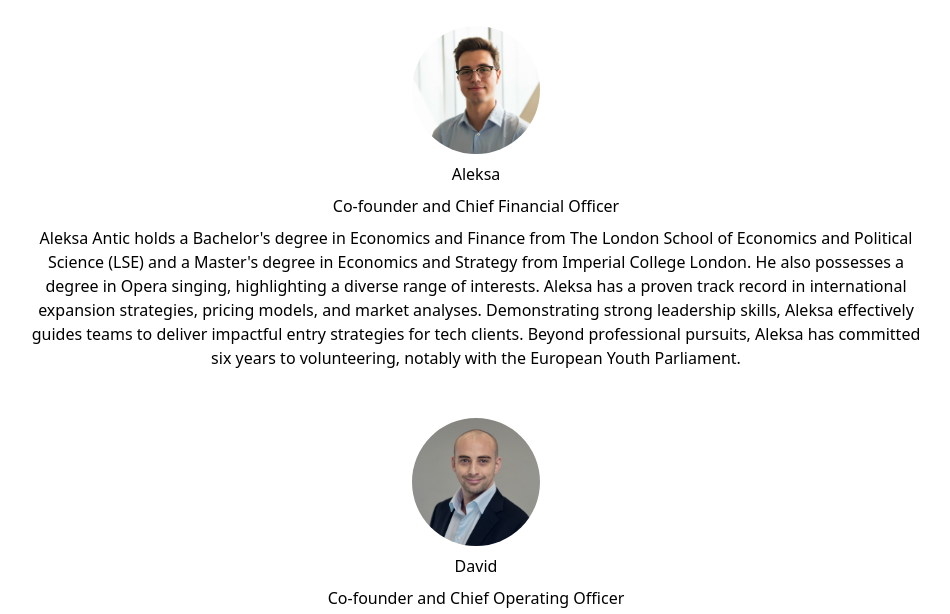
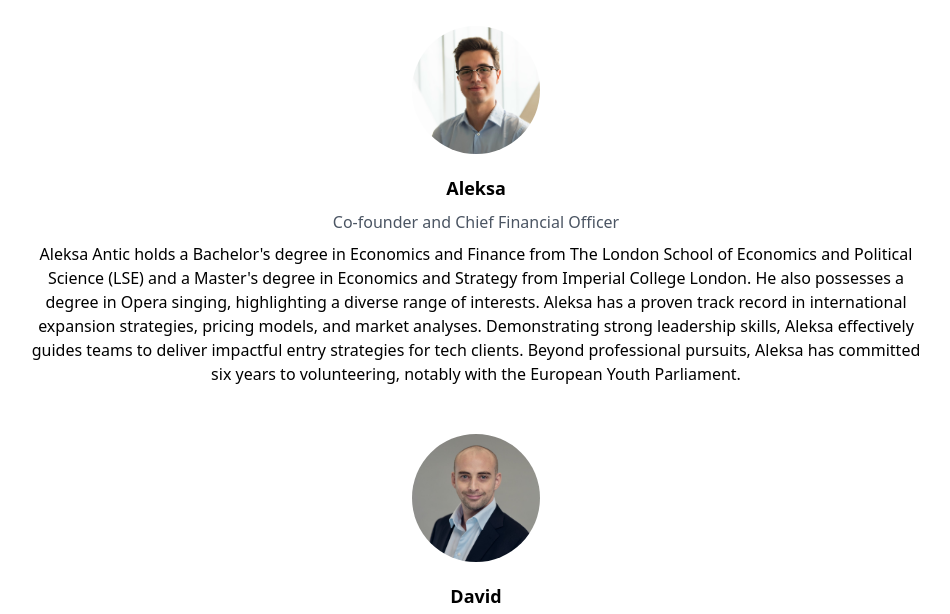
Before and after one commit to rokalin/rokalin-webpage, an Astro site: page /team in a window 1280 px wide. Shown: the part 186-800 px from the top of the page, without its empty margins (164-1114 px from the left). Built offline with nearby package versions, Linux system fonts and the light colour scheme; Astro itself is replaced by a stand-in of ours.

Commit message:
team page font styles

```diff
--- a/src/pages/team.astro
+++ b/src/pages/team.astro
@@ -14,9 +14,9 @@ const team = await getCollection('team');
 	<ul>
 		{team.map(member => (
 			<li class="mb-12 flex flex-col gap-y-2 text-center">
-				<img src={member.data.image} alt={member.data.name} class="w-32 h-32 rounded-full object-cover mx-auto" />
-				<h2>{member.data.name}</h2>
-				<h3>{member.data.role}</h3>
+				<img src={member.data.image} alt={member.data.name} class="w-32 h-32 rounded-full object-cover mx-auto mb-3" />
+				<h2 class="font-semibold text-lg">{member.data.name}</h2>
+				<h3 class="font-light text-gray-600">{member.data.role}</h3>
 				<p class="max-w-4xl mx-auto">{member.data.about}</p>
 			</li>
 		))}
```
